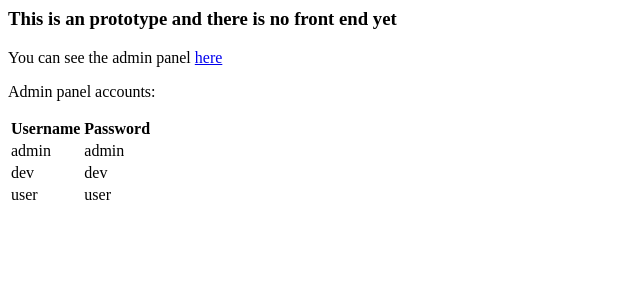
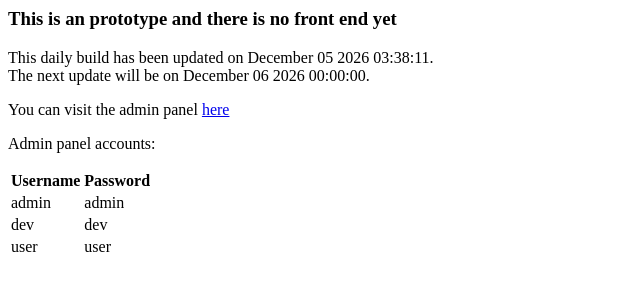
Before and after one commit to OpenPHPCMS/prototype, a PHP site: page / in a window 1280 px wide. Shown: the top 300 px of the page, without its empty margins (0-640 px from the left). Run offline with PHP 8.4, Linux system fonts and the light colour scheme; data comes from the database, SQL or seed files in the repository.

Commit message:
Update index.php

```diff
--- a/index.php
+++ b/index.php
@@ -25,13 +25,24 @@ require(__APPLICATION_PATH . 'core/OpenPhpCms.php');
 ?>
 <html>
 <head>
-	<title>OpenPhpCms Daily Build Prototype</title>
+	<title>OpenPHPCMS - Daily Build Prototype</title>
 </head>
 <body>
 
 <h3>This is an prototype and there is no front end yet</h3>
+
 <p>
-	You can see the admin panel <a href="<?PHP echo base_url('admin') ?> ">here</a>
+	<?php
+	$filename = 'index.php';
+	if (file_exists($filename)) {
+		$Date = date ("F d Y H:i:s", filemtime($filename));
+	}
+	?>
+	This daily build has been updated on <?php echo $Date; ?>.<br />
+	The next update will be on <?php echo date('F d Y', strtotime($Date. ' + 1 days'));?>  00:00:00.
+</p>
+<p>
+	You can visit the admin panel <a href="<?PHP echo base_url('admin') ?> ">here</a>
 </p>
 <p>Admin panel accounts: </p>
 <table>
```
